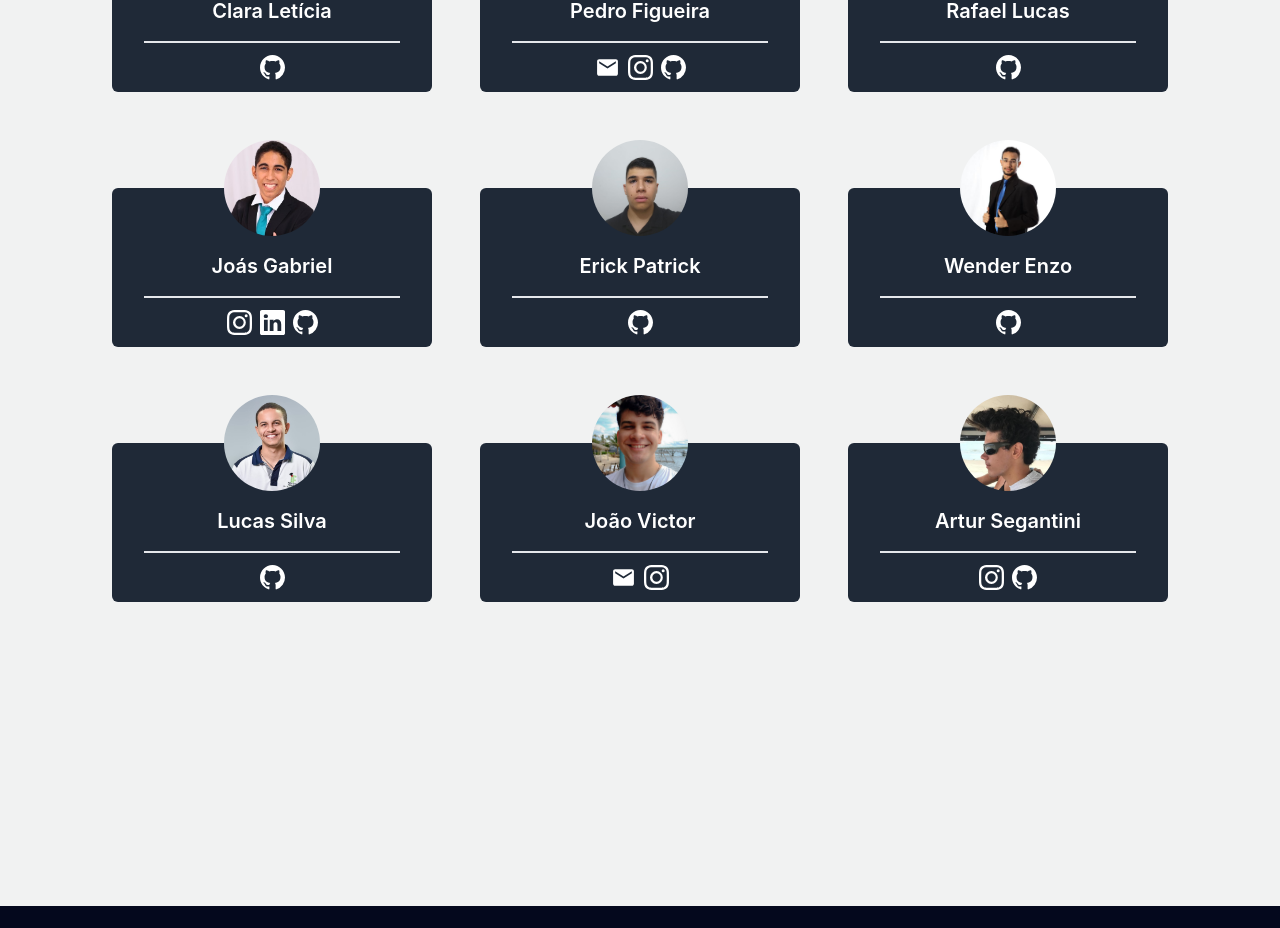
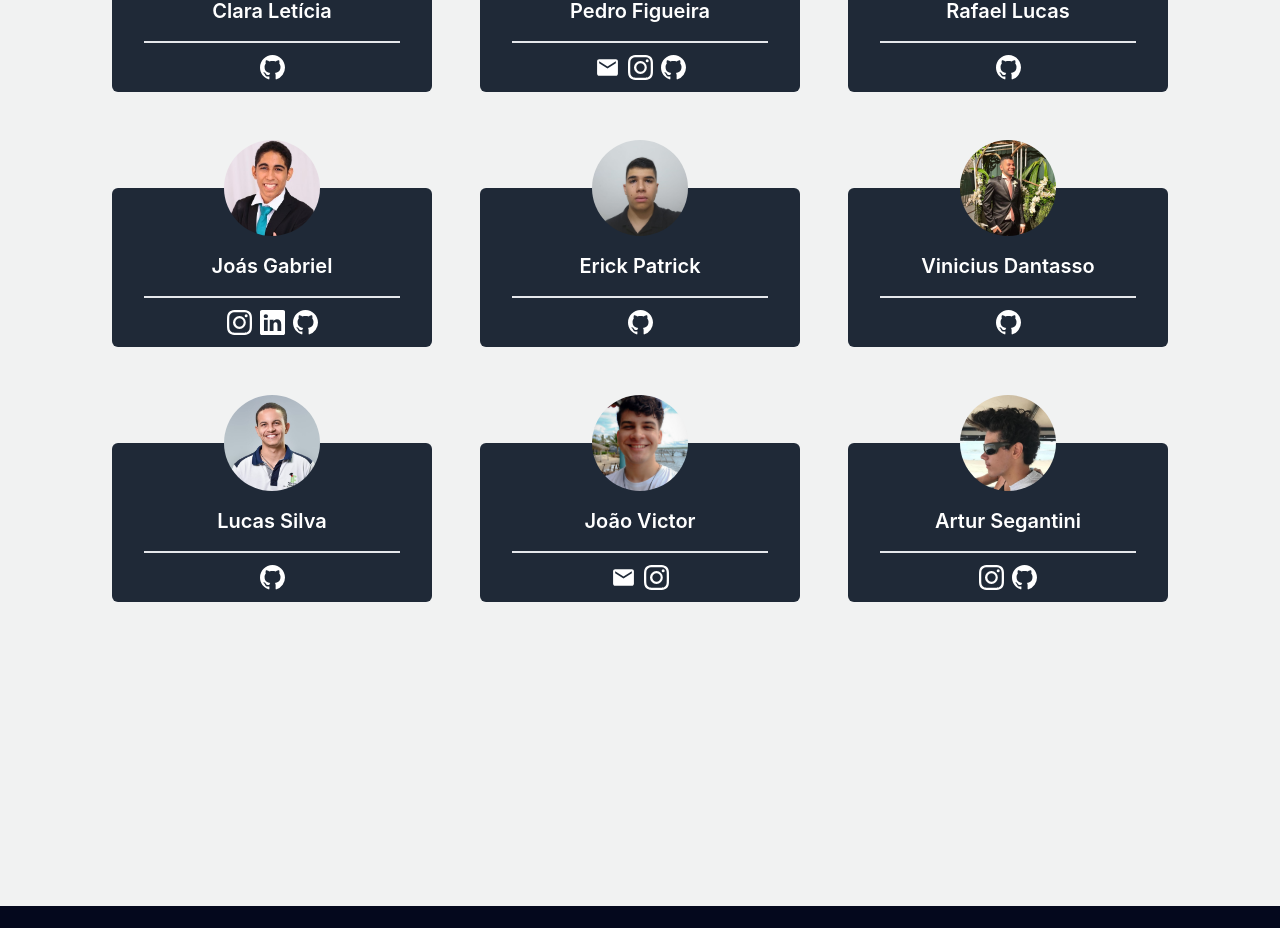
Before and after one commit to Escola-Piloto-de-Computacao/Website, a React (Create React App) app: page / in a window 1280 px wide. Shown: the part 3133-4061 px from the top of the page. Built offline with nearby package versions, Linux system fonts and the light colour scheme.

Commit message:
Members changed

```diff
--- a/src/components/Members/index.tsx
+++ b/src/components/Members/index.tsx
@@ -3,7 +3,7 @@ import { MdEmail } from "react-icons/md";
 import { BsGithub, BsInstagram, BsLinkedin } from "react-icons/bs";
 import pedro from '../../Assets/MemberPhotos/pedroReact.jpeg'
 import joao from '../../Assets/MemberPhotos/Victor.jpeg';
-import wender from '../../Assets/MemberPhotos/wenderReact.jpeg';
+import vinicius from '../../Assets/MemberPhotos/Vinicius.jpg';
 import joas from '../../Assets/MemberPhotos/JoasR.jpg';
 import lucas from '../../Assets/MemberPhotos/LucasR.jpg';
 import clara from '../../Assets/MemberPhotos/ClaraPandas.jpg';
@@ -11,7 +11,6 @@ import patrick from '../../Assets/MemberPhotos/PatrickPBI.jpeg';
 import rafael from '../../Assets/MemberPhotos/RafaelPHP.jpg';
 import artur from '../../Assets/MemberPhotos/ArturPyautoGui.png';
 import danielle from '../../Assets/MemberPhotos/Danielle.jpg';
-import { m } from "framer-motion";
 
 let membros = [
     {
@@ -35,14 +34,14 @@ let membros = [
         foto: joao
     },
     {
-      nome: "Wender Enzo",
+        nome: "Vinicius Dantasso",
         cargo: "",
         email: "",
         twitter: "",
         linkedin: "",
-      github: "https://github.com/wenderenzo123",
+        github: "https://github.com/vinicius-dantasso",
         instagram: "",
-      foto: wender
+        foto: vinicius
     },
     {
         nome: "Joás Gabriel",
```
Also changed, not shown: src/index.tsx (+4 -4 lines), src/App.tsx (indentation only), src/Assets/MemberPhotos/Vinicius.jpg (added), 1 other file (tests, documents, lock files or other folders). Lines whose indentation alone changed are shown as unchanged.
